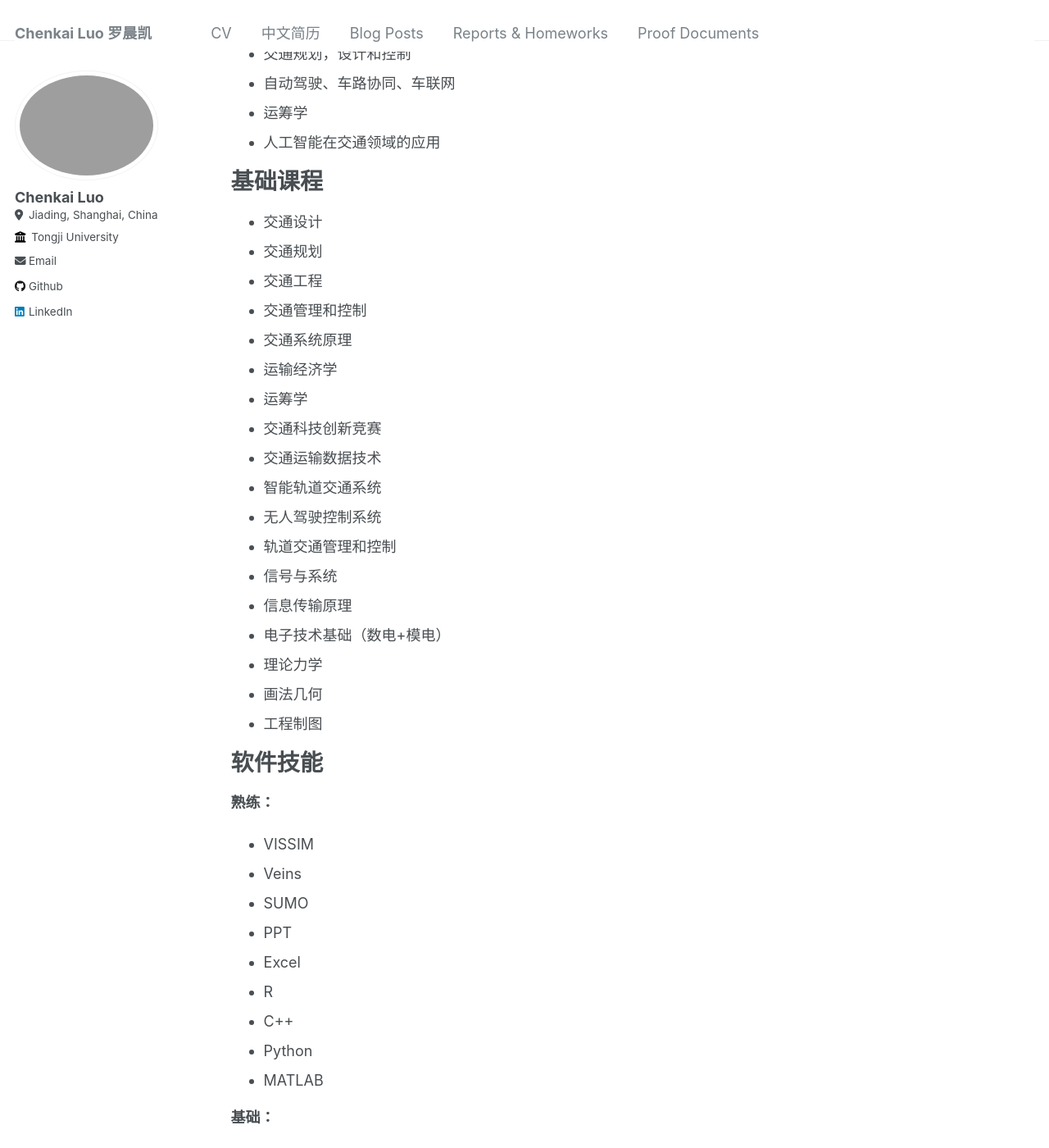
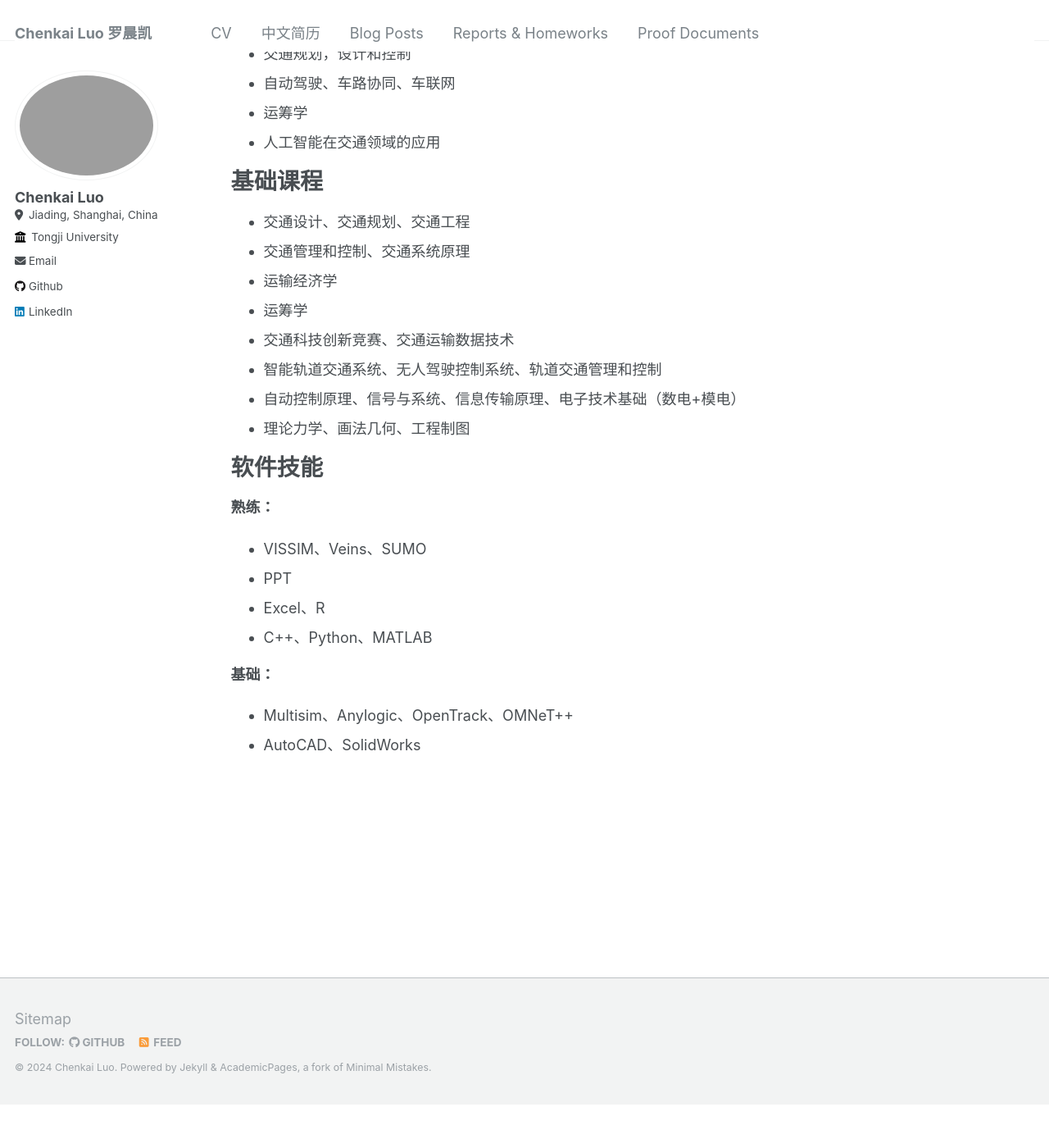
Before and after one commit to ryan11njr/ryan11njr.github.io, a Jekyll site: the page built from _pages/cv-zh.md, in a window 1280 px wide and 1400 px high, scrolled down 1521 px. Shown: the whole window at 82% size. Built offline with Jekyll 4.4.1, drawn with Linux system fonts in a browser that asks for light colours; after the commit the page ends 2869 px from its top, so only the background shows below that; some of the changed text lies outside the part shown.

Commit message:
2024-05-19
11

```diff
--- a/_pages/cv-zh.md
+++ b/_pages/cv-zh.md
@@ -59,42 +59,24 @@ redirect_from:
 
 基础课程
 ======
-* 交通设计
-* 交通规划
-* 交通工程
-* 交通管理和控制
-* 交通系统原理
-* 运输经济学
-* 运筹学
-* 交通科技创新竞赛
-* 交通运输数据技术
-* 智能轨道交通系统
-* 无人驾驶控制系统
-* 轨道交通管理和控制
-* 信号与系统
-* 信息传输原理
-* 电子技术基础（数电+模电）
-* 理论力学
-* 画法几何
-* 工程制图
+* 交通设计、交通规划、交通工程
+* 交通管理和控制、交通系统原理
+*	运输经济学
+*	运筹学
+*	交通科技创新竞赛、交通运输数据技术
+*	智能轨道交通系统、无人驾驶控制系统、轨道交通管理和控制
+*	自动控制原理、信号与系统、信息传输原理、电子技术基础（数电+模电）
+*	理论力学、画法几何、工程制图
+
 
 软件技能
 ======
 **熟练：**
-- VISSIM
-- Veins
-- SUMO
+- VISSIM、Veins、SUMO
 - PPT
-- Excel
-- R
-- C++
-- Python
-- MATLAB
+- Excel、R
+- C++、Python、MATLAB
 
 **基础：**
-- Multisim
-- SolidWorks
-- Anylogic
-- OMNeT++
-- AutoCAD
-- OpenTrack
+- Multisim、Anylogic、OpenTrack、OMNeT++
+- AutoCAD、SolidWorks
```
Also changed, not shown: _pages/cv.md (+5 -14 lines).
